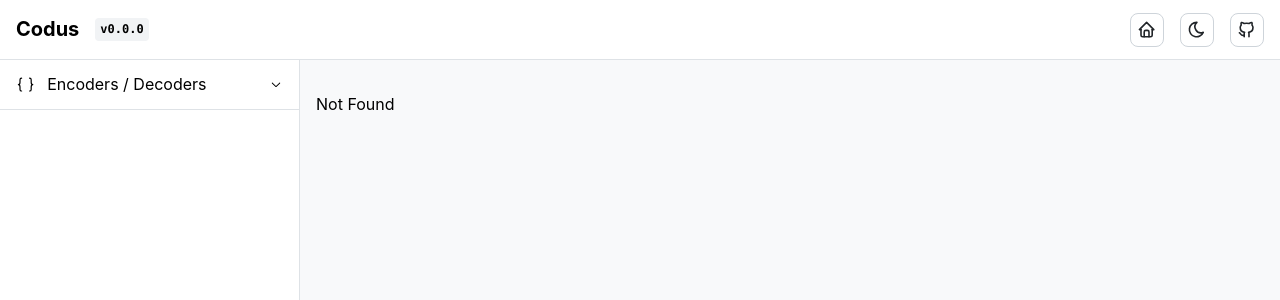
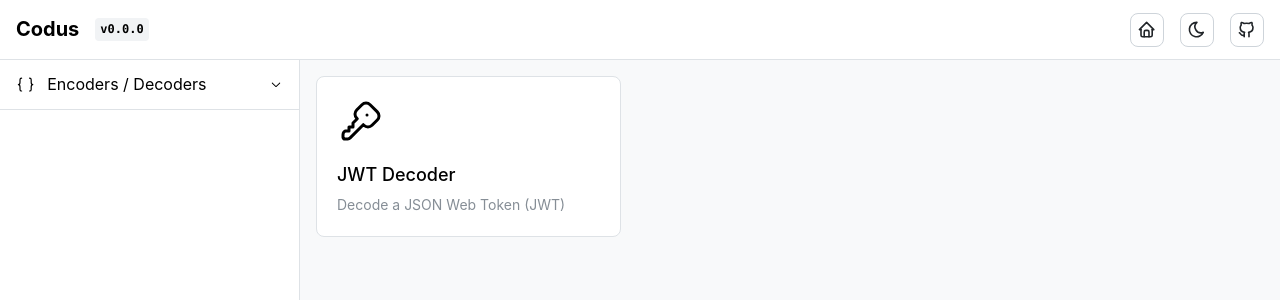
Before and after one commit to JamieLivingstone/codus, a React (Vite) app: page / in a window 1280 px wide. Before the commit this address had no page. Shown: the top 300 px of the page. Built offline with nearby package versions, Linux system fonts and the light colour scheme.

Commit message:
feat: all tools page

```diff
--- /dev/null
+++ b/src/pages/all-tools.tsx
@@ -0,0 +1,29 @@
+import { Card, Container, Group, SimpleGrid, Text, rem } from '@mantine/core';
+import { Link } from '@tanstack/react-router';
+import { useTranslation } from 'react-i18next';
+
+import { tools } from '../tools';
+
+export function AllTools() {
+  const { t } = useTranslation();
+
+  return (
+    <SimpleGrid cols={{ base: 1, sm: 2, md: 3 }} spacing="md">
+      {tools.map((tool) => (
+        <Card key={tool.id} component={Link} to={tool.path} withBorder padding="lg" radius="md" data-testid={tool.id}>
+          <Group align="center">
+            <tool.icon style={{ width: rem(48), height: rem(48), flexShrink: 0 }} stroke={1.5} />
+            <div>
+              <Text fz="lg" fw={500}>
+                {t(tool.nameKey)}
+              </Text>
+              <Text fz="sm" c="dimmed" mt={5}>
+                {t(tool.descriptionKey)}
+              </Text>
+            </div>
+          </Group>
+        </Card>
+      ))}
+    </SimpleGrid>
+  );
+}
--- a/src/router.tsx
+++ b/src/router.tsx
@@ -2,6 +2,7 @@ import { createRootRoute, createRoute, createRouter } from '@tanstack/react-rout
 
 import { useAppVersion } from './hooks/use-app-version';
 import { AppLayout } from './layout/app-layout';
+import { AllTools } from './pages/all-tools';
 import { tools } from './tools';
 
 const rootRoute = createRootRoute({
@@ -9,6 +10,12 @@ const rootRoute = createRootRoute({
     const version = useAppVersion();
     return <AppLayout version={version} />;
   },
+});
+
+const indexRoute = createRoute({
+  getParentRoute: () => rootRoute,
+  path: '/',
+  component: AllTools,
 });
 
 const toolRoutes = tools.map((tool) =>
@@ -19,6 +26,6 @@ const toolRoutes = tools.map((tool) =>
   }),
 );
 
-const routeTree = rootRoute.addChildren([...toolRoutes]);
+const routeTree = rootRoute.addChildren([indexRoute, ...toolRoutes]);
 
 export const router = createRouter({ routeTree });
```
Also changed, not shown: 1 other file (tests, documents, lock files or other folders).
